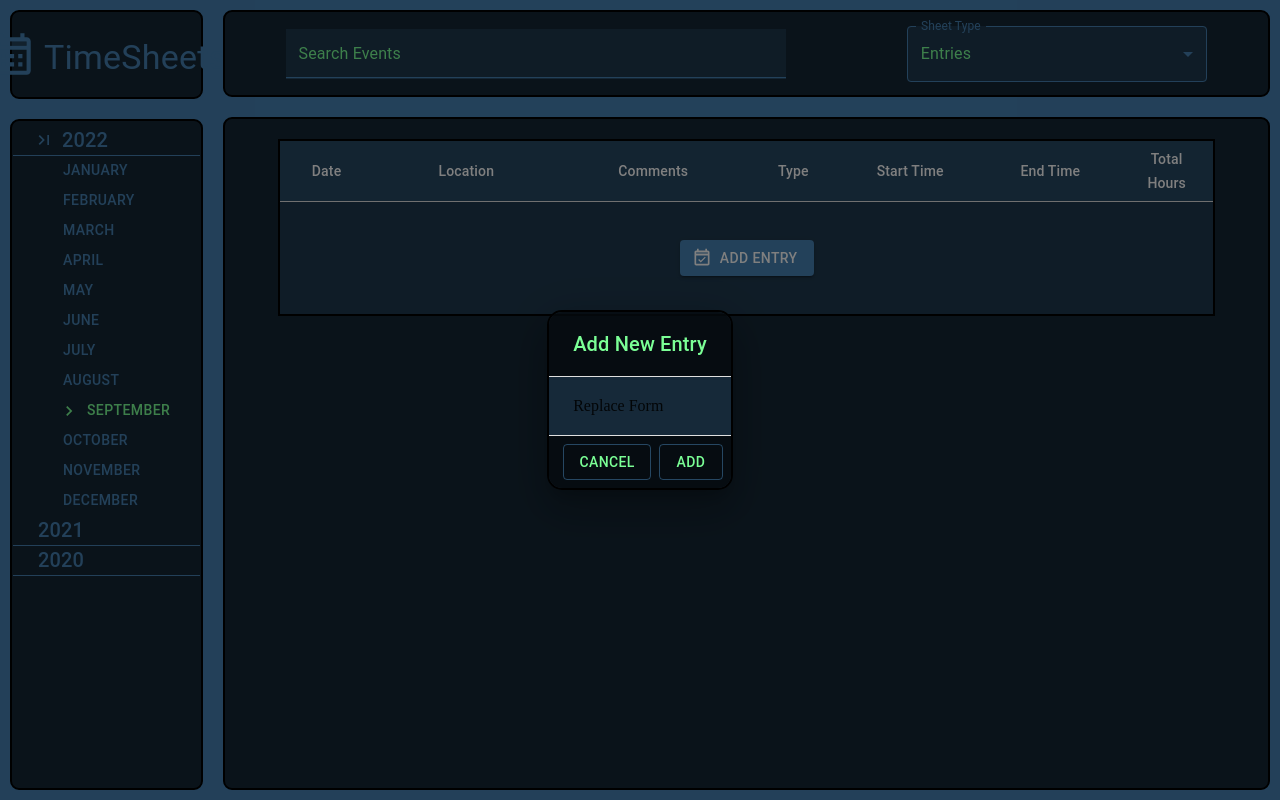
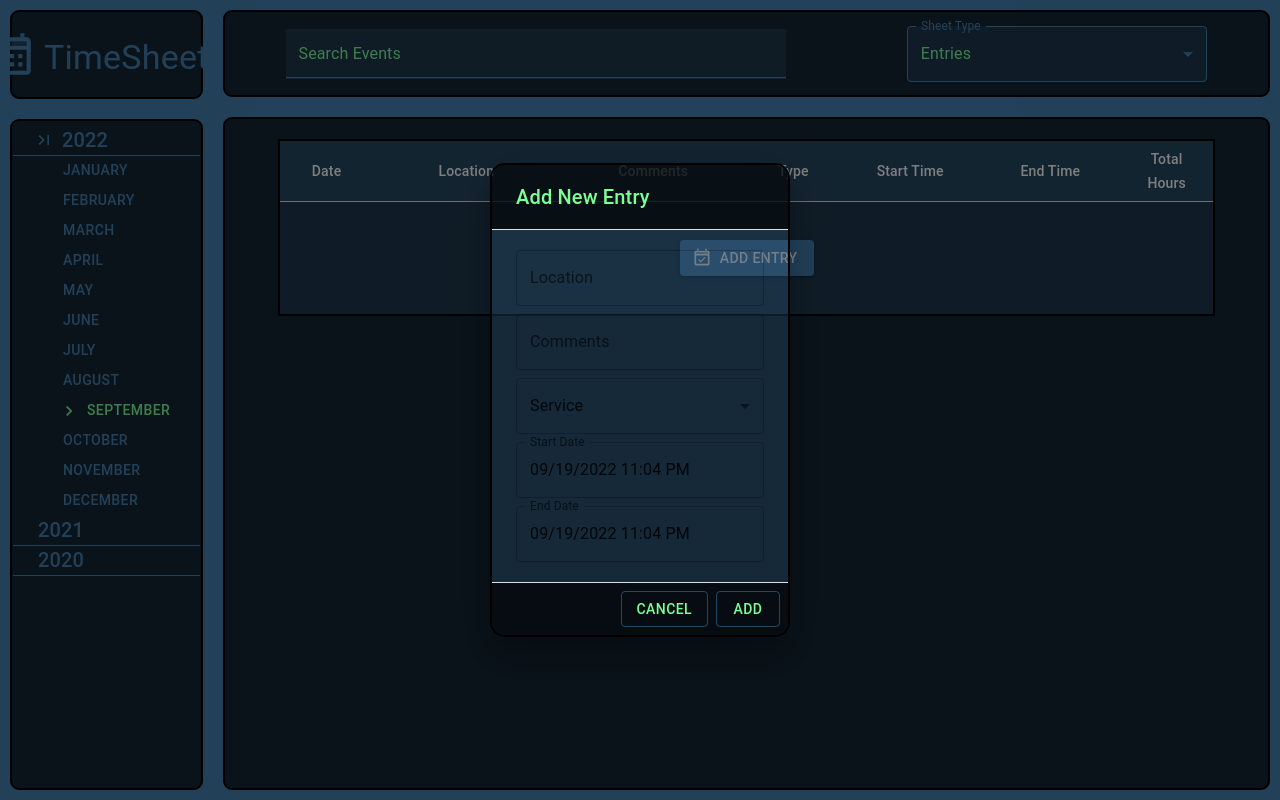
Before and after one commit to kraig-hebert/timesheets, a React (Create React App) app: page / in a window 1280 px wide. Both pictures are taken after a click on the button "ADD ENTRY". Built offline with nearby package versions, Linux system fonts and the light colour scheme; data requests are answered from the project's data file; a web font is replaced by a local one.

Commit message:
user can now add new entries to the db

```diff
--- a/db.json
+++ b/db.json
@@ -39,22 +39,6 @@
       "type": "Service",
       "startTime": "2022-07-28T12:00:00.788Z",
       "endTime": "2022-07-28T18:00:00.788Z"
-    },
-    {
-      "id": 6,
-      "location": "Nowhere",
-      "comments": "Kennedy Front Door",
-      "type": "Service",
-      "startTime": "2022-07-26T12:00:00.788Z",
-      "endTime": "2022-07-26T18:00:00.788Z"
-    },
-    {
-      "id": 7,
-      "location": "Holyoke High School",
-      "comments": "Nothing Fun",
-      "type": "Service",
-      "startTime": "2022-07-29T12:00:00.788Z",
-      "endTime": "2022-07-29T18:00:00.788Z"
     }
   ],
   "expenses": [
@@ -111,6 +95,12 @@
       "destination": "Test numba 2",
       "miles": 20,
       "id": 9
+    },
+    {
+      "date": "2022-09-20T04:00:00.000Z",
+      "destination": "Test 3",
+      "miles": 5,
+      "id": 10
     }
   ]
 }
--- a/src/components/modals/addModals/AddEntryModal.jsx
+++ b/src/components/modals/addModals/AddEntryModal.jsx
@@ -1,9 +1,11 @@
-import React from 'react';
+import React, { useState } from 'react';
 import * as SX from '../modalSX';
+import { saveNewEntry } from '../../../reducers/entriesSlice';
 import {
   selectActiveModal,
   modalClosed,
 } from '../../../reducers/appSettingsSlice';
+import { forceDateTimeString } from '../../../helpers/dateHelpers';
 
 import {
   Dialog,
@@ -12,14 +14,54 @@ import {
   DialogActions,
   Button,
   Divider,
+  MenuItem,
+  Select,
+  Stack,
+  TextField,
 } from '@mui/material';
+import { DateTimePicker } from '@mui/x-date-pickers';
 import { useDispatch, useSelector } from 'react-redux';
 
 const AddEntryModal = () => {
   const dispatch = useDispatch();
   const activeModal = useSelector(selectActiveModal);
 
+  const [locationValue, setLocationValue] = useState('');
+  const handleLocationChange = (location) => setLocationValue(location);
+
+  const [commentsValue, setCommentsValue] = useState('');
+  const handleCommentsChange = (comments) => setCommentsValue(comments);
+
+  const [typeValue, setTypeValue] = useState('Service');
+  const handleTypeChange = (type) => setTypeValue(type);
+
+  const [startTimeValue, setStartTimeValue] = useState(new Date());
+  const handleStartTimeChange = (date) => setStartTimeValue(date);
+
+  const [endTimeValue, setEndTimeValue] = useState(new Date());
+  const handleEndTimeChange = (date) => setEndTimeValue(date);
+
+  const clearForm = () => {
+    setLocationValue('');
+    setCommentsValue('');
+    setTypeValue('Service');
+    setStartTimeValue(new Date());
+    setEndTimeValue(new Date());
+  };
+
   const handleModalClose = () => dispatch(modalClosed('none'));
+  const handleAddClick = () => {
+    const newEntry = {
+      location: locationValue,
+      comments: commentsValue,
+      type: typeValue,
+      startTime: forceDateTimeString(startTimeValue),
+      endTime: forceDateTimeString(endTimeValue),
+    };
+    clearForm();
+    handleModalClose();
+    dispatch(saveNewEntry(newEntry));
+  };
   return (
     <Dialog
       open={activeModal === 'entries' ? true : false}
@@ -28,13 +70,68 @@ const AddEntryModal = () => {
     >
       <DialogTitle>Add New Entry</DialogTitle>
       <Divider sx={SX.dividerSX} />
-      <DialogContent>Replace Form</DialogContent>
+      <DialogContent>
+        <Stack spacing={1}>
+          <TextField
+            margin="dense"
+            id="location"
+            label="Location"
+            type="text"
+            fullWidth
+            onChange={(e) => {
+              handleLocationChange(e.target.value);
+            }}
+            value={locationValue}
+          />
+          <TextField
+            margin="dense"
+            id="comments"
+            label="Comments"
+            type="text"
+            fullWidth
+            onChange={(e) => {
+              handleCommentsChange(e.target.value);
+            }}
+            value={commentsValue}
+          />
+          <Select
+            labelId="sheet-selector-label"
+            id="sheet-selector"
+            value={typeValue}
+            label="Sheet Type"
+            onChange={(e) => {
+              handleTypeChange(e.target.value);
+            }}
+          >
+            <MenuItem value="Service">Service</MenuItem>
+            <MenuItem value="Startup">Startup</MenuItem>
+            <MenuItem value="Meeting">Meeting</MenuItem>
+            <MenuItem value="Testing">Testing</MenuItem>
+          </Select>
+          <DateTimePicker
+            label="Start Date"
+            value={startTimeValue}
+            onChange={(newDate) => {
+              handleStartTimeChange(newDate);
+            }}
+            renderInput={(params) => <TextField {...params} />}
+          />
+          <DateTimePicker
+            label="End Date"
+            value={endTimeValue}
+            onChange={(newDate) => {
+              handleEndTimeChange(newDate);
+            }}
+            renderInput={(params) => <TextField {...params} />}
+          />
+        </Stack>
+      </DialogContent>
       <Divider sx={SX.dividerSX} />
       <DialogActions>
         <Button variant="outlined" onClick={handleModalClose}>
           Cancel
         </Button>
-        <Button variant="outlined" onClick={() => {}}>
+        <Button variant="outlined" onClick={handleAddClick}>
           Add
         </Button>
       </DialogActions>
--- a/src/components/modals/addModals/AddExpenseModal.jsx
+++ b/src/components/modals/addModals/AddExpenseModal.jsx
@@ -49,7 +49,7 @@ const AddExpenseModal = () => {
       miles: parseInt(milesValue),
     };
     clearForm();
-    dispatch(modalClosed());
+    handleModalClose();
     dispatch(saveNewExpense(newExpense));
   };
 
--- a/src/helpers/dateHelpers.js
+++ b/src/helpers/dateHelpers.js
@@ -26,6 +26,8 @@ export const getTimeString = (dateObject) => {
 };
 
 // changes memory object to Date.JSON or returns Date.JSON
+// this will have DATE as part of the Date Object
+// time will be zeroed out
 export const forceDateString = (dateObj) => {
   if (dateObj.hasOwnProperty('_isAMomentObject')) {
     const newDateObj = dateObj.toDate();
@@ -42,6 +44,17 @@ export const forceDateString = (dateObj) => {
     ).toJSON();
 };
 
+// changes memory object to Date.JSON or returns Date.JSON
+// this will have both DATE and TIME as part of the Date Object
+// seconds will be zeroed out
+export const forceDateTimeString = (dateObj) => {
+  if (dateObj.hasOwnProperty('_isAMomentObject')) {
+    const newDateObj = dateObj.toDate();
+    newDateObj.setSeconds(0);
+    return newDateObj.toJSON();
+  } else return dateObj.setSeconds(0).toJSON();
+};
+
 // return today hours worked formatted HH:MM
 export const getTotalHours = (milliseconds) => {
   const minutes = Math.floor((milliseconds / 1000 / 60) % 60);
--- a/src/reducers/entriesSlice.js
+++ b/src/reducers/entriesSlice.js
@@ -17,13 +17,24 @@ export const fetchEntries = createAsyncThunk(
   }
 );
 
+const getID = (entryList) => {
+  const id = entryList.length ? entryList[entryList.length - 1].id + 1 : 1;
+
+  return id;
+};
+
 // save new entry to db.json and update state.entries.entities
 export const saveNewEntry = createAsyncThunk(
   'entries/saveNewEntry',
-  async (entry) => {
+  async (entry, { getState }) => {
+    const state = getState();
+    const newEntry = {
+      ...entry,
+      id: getID(Object.values(state.expenses.entities)),
+    };
     const response = await client.post(entry, 'entries');
     if (response.status === 201) {
-      return entry;
+      return newEntry;
     }
   }
 );
```
Also changed, not shown: to-do.txt.
